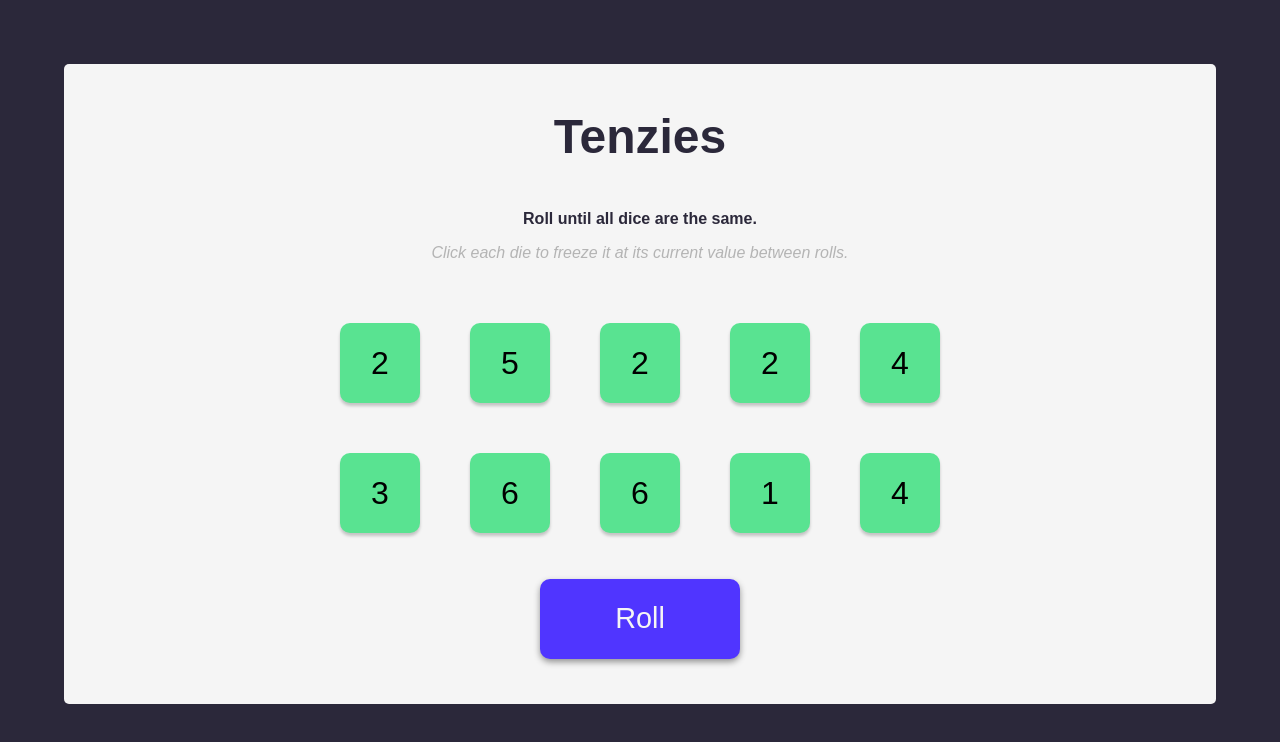
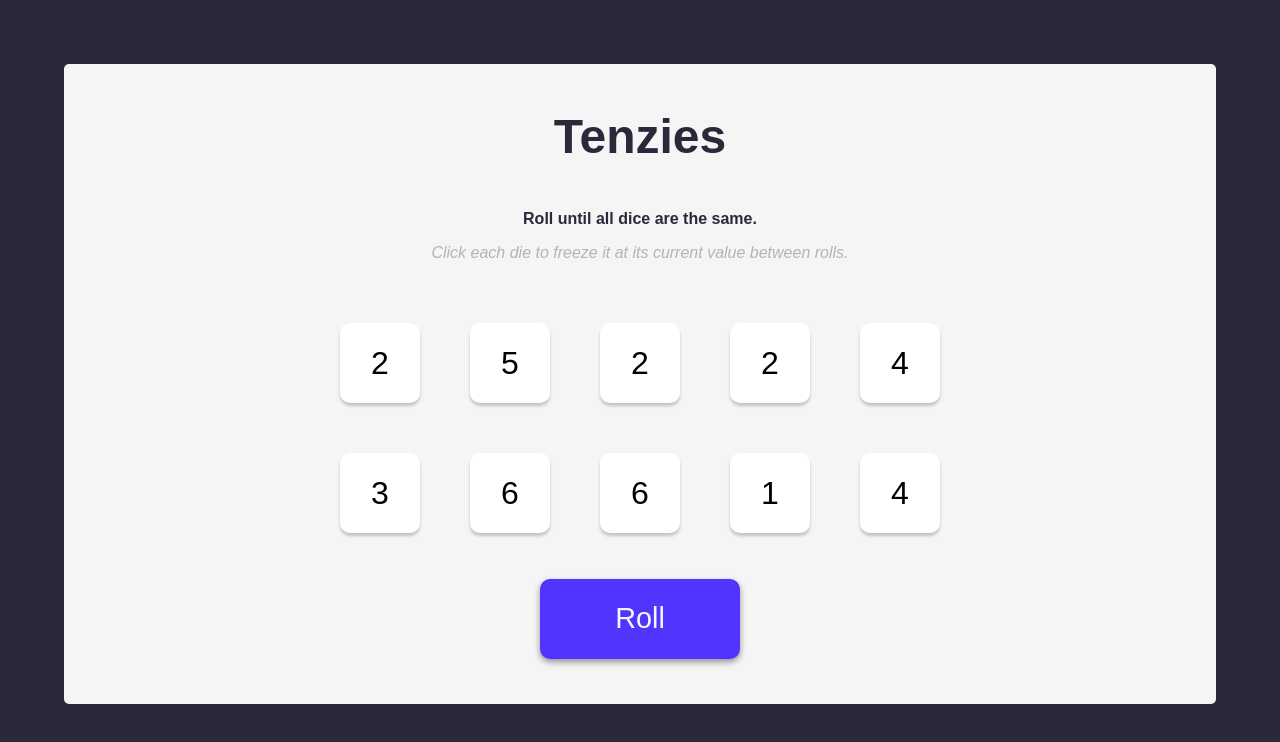
Before and after one commit to rodzee/scrimba-tenzies, a React app: page / in a window 1280 px wide. Shown: the top 742 px of the page. Built offline with nearby package versions, Linux system fonts and the light colour scheme; the HTML template or start-up script is replaced by a standard one.

Commit message:
Eighth challenge completed

```diff
--- a/src/App.jsx
+++ b/src/App.jsx
@@ -11,15 +11,24 @@ function App() {
     for (let i = 0; i < 10; i++) {
       newDice.push({
         value: Math.ceil(Math.random() * 6),
-        isHeld: true,
+        isHeld: false,
         id: nanoid(),
       });
     }
     return newDice;
   }
 
+  function holdDice(id) {
+    return console.log(id);
+  }
+
   const diceElement = allDice.map((die) => (
-    <Die key={die.id} value={die.value} isHeld={die.isHeld} />
+    <Die
+      key={die.id}
+      value={die.value}
+      isHeld={die.isHeld}
+      holdDice={() => holdDice(die.id)}
+    />
   ));
 
   function handleRoll() {
--- a/src/Die.jsx
+++ b/src/Die.jsx
@@ -1,9 +1,9 @@
 import React from "react";
 
-export default function Die({ value, isHeld }) {
+export default function Die({ value, isHeld, holdDice }) {
   const greenBtn = { backgroundColor: isHeld ? "#59e391" : "#fff" };
   return (
-    <div className="die" style={greenBtn}>
+    <div onClick={holdDice} className="die" style={greenBtn}>
       {value}
     </div>
   );
```
Also changed, not shown: 1 other file (tests, documents, lock files or other folders).
